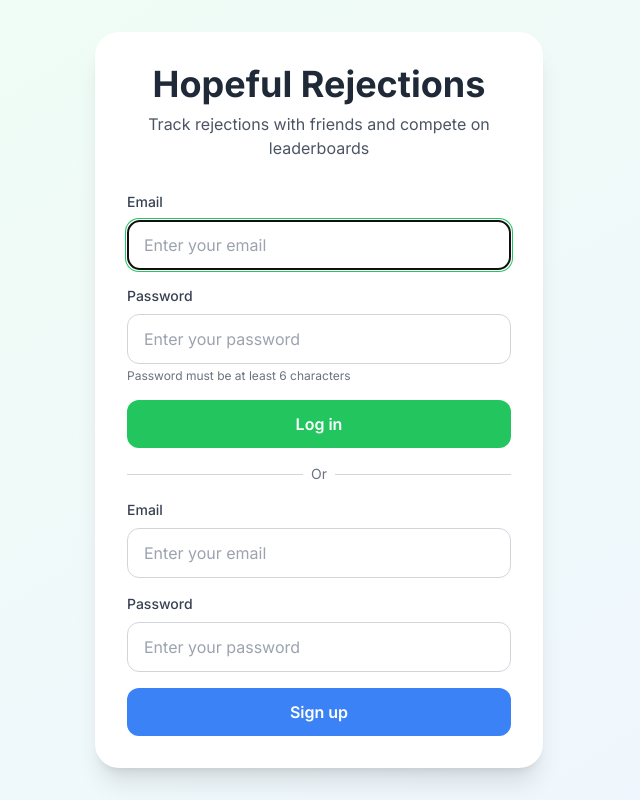
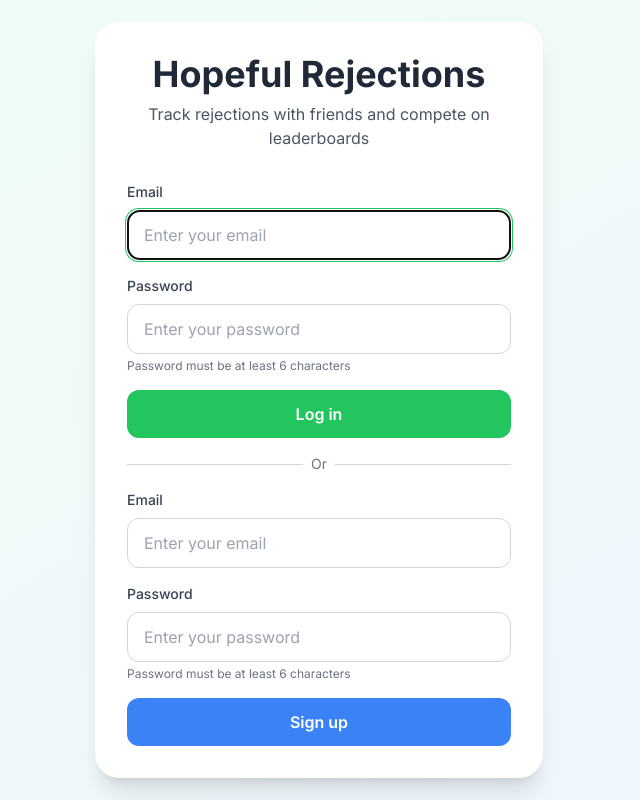
Before and after one commit to Mvacari/hopeful-rejections, a Next.js app: page /login in a window 1280 px wide. Shown: the whole page, without its empty margins (321-961 px from the left). Built offline with nearby package versions, Linux system fonts and the light colour scheme.

Commit message:
Fix signup form not responding - add onSubmit handler and password hint

```diff
--- a/app/login/page.tsx
+++ b/app/login/page.tsx
@@ -116,7 +116,7 @@ export default function LoginPage() {
             </div>
           </div>
 
-          <form action={signupAction} className="space-y-4">
+          <form action={signupAction} onSubmit={handleFormSubmit} className="space-y-4">
             <div>
               <label htmlFor="signup-email" className="block text-sm font-medium text-gray-700 mb-2">
                 Email
@@ -143,6 +143,9 @@ export default function LoginPage() {
                 placeholder="Enter your password"
                 className="w-full px-4 py-3 border border-gray-300 rounded-xl focus:ring-2 focus:ring-primary-500 focus:border-transparent"
               />
+              <p className="mt-1 text-xs text-gray-500">
+                Password must be at least 6 characters
+              </p>
             </div>
 
             <SubmitButton className="w-full py-3 bg-accent-500 text-white rounded-xl font-semibold hover:bg-accent-600 transition-colors disabled:opacity-50 disabled:cursor-not-allowed">
```
